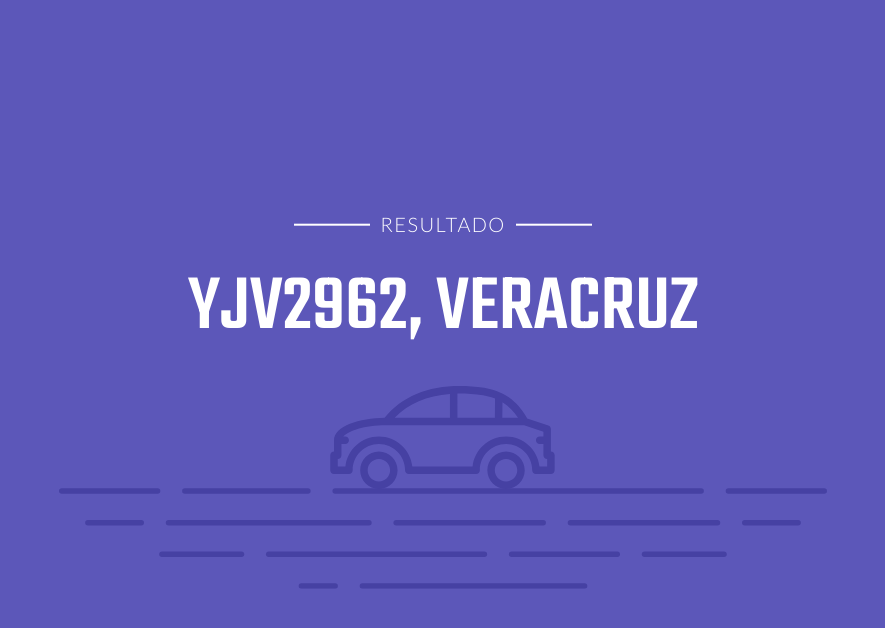
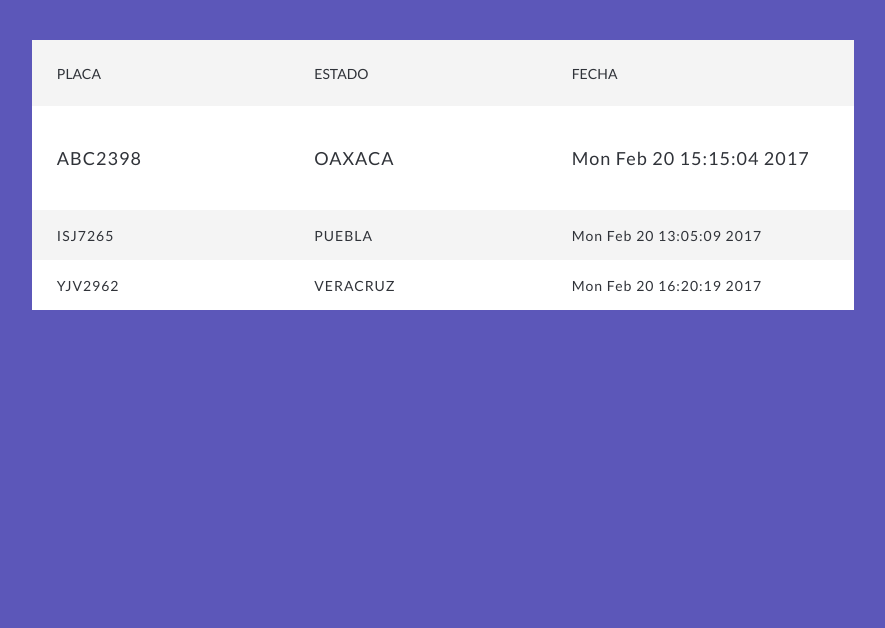
Before and after one commit to alankimo/ajax-change-file, a plain HTML site: page index.html in a window 1280 px wide. Shown: the whole page, without its empty margins (197-1082 px from the left). Drawn offline with nearby package versions, Linux system fonts and the light colour scheme.

Commit message:
table-update
Tomamos los datos del txt concatenados por un | y creamos un array,
dicho array lo ordenamos a modo tabla.

```diff
--- a/index.html
+++ b/index.html
@@ -9,13 +9,14 @@
 	<body>
 
 		<section id="box">
-			<div class="title">
-				<span></span><i>Resultado</i><span></span>
+			<div id="head-table">
+				<div class="placa">Placa</div>
+				<div class="estado">Estado</div>
+				<div class="fecha">Fecha</div>
+				<div class="clear"></div>
 			</div>
-			<div id="number"></div>
-			<div class="graph">
-				<img src="car.svg">
-			</div>
+
+			<div id="body-table"></div>
 		</section>
 
 		<script>
@@ -28,8 +29,18 @@
 			            if (ajax.responseText != string_txt) {
 			                // Debugg
 			                //console.log('file changed => ' + ajax.responseText);
-			                $('#number').html('<span class="animated fadeIn">' + ajax.responseText + '</span>');
 			                string_txt = ajax.responseText;
+			                array_s = ajax.responseText.split('|');
+			                //array_s = array_s.reverse();
+
+			                $('#body-table').empty();
+
+			                for (var i = 0; i < array_s.length; i++) {
+			                	console.log('cicle: ' + i);
+			                	single_data = array_s[i].split(',');
+			                	$('#body-table').prepend('<div class="item animated fadeIn"> <div class="placa">' + single_data[0] + '</div><div class="estado">' + single_data[1] + '</div><div class="fecha">' + single_data[2] + '</div><div class="clear"></div> </div>');
+			                }
+
 			            }
 			        }
 			    };
--- a/style.css
+++ b/style.css
@@ -1,56 +1,50 @@
 body {
 	background: #5c57b9;
 	font-family: 'Lato', sans-serif;
+	font-size: 14px;
+	color: #303339;
+}
+
+.clear {
+	clear: both;
 }
 
 /*--------- Box ---------*/
 #box {
-	margin: 0 auto;
-	width: 60%;
-	left: 50%;
-	position: absolute;
-	top: 50%;
-	-webkit-transform: translateX(-50%) translateY(-50%);
-	-ms-transform: translateX(-50%) translateY(-50%);
-	-o-transform: translateX(-50%) translateY(-50%);
-	transform: translateX(-50%) translateY(-50%);
+	background: #f4f4f4;
+	box-sizing: border-box;
+	margin: 40px auto 0 auto;
+	width: 65%;
 }
 
-#box .title {
-	text-align: center;
-	margin-bottom: 15px;
-}
-
-#box .title i {
-	color: #ffffff;
-	font-size: 20px;
-	font-weight: 300;
-	font-style: normal;
-	letter-spacing: 1.4;
-	padding: 0 10px;
+#box #head-table {
+	padding: 3%;
 	text-transform: uppercase;
 }
 
-#box .title span {
-	background: #ffffff;
-	display: inline-block;
-	height: 2px;
-	position: relative;
-	top: -6px;
-	width: 10%;
+#box #body-table {
 }
 
-#box #number {
-	color:  #ffffff;
-	font-family: 'Teko', sans-serif;
-	font-size: 80px;
-	text-align: center;
-	margin-bottom: 20px;
+#box #body-table .item {
+	letter-spacing: 1px;
+	/* margin-bottom: 20px; */
+	padding: 2% 3%;
 }
 
-#box .graph img {
-	height: auto;
-	width: 100%;
+#box #body-table .item:first-child {
+	font-size: 18px;
+	padding: 5% 3%;
+}
+
+#box #body-table .item:nth-child(2n+1) {
+	background: #ffffff;
+}
+
+#box .placa,
+#box .estado,
+#box .fecha {
+	float: left;
+	width: 33.3333%;
 }
 
 @media (max-width: 1024px) {
```
Also changed, not shown: result.txt.
